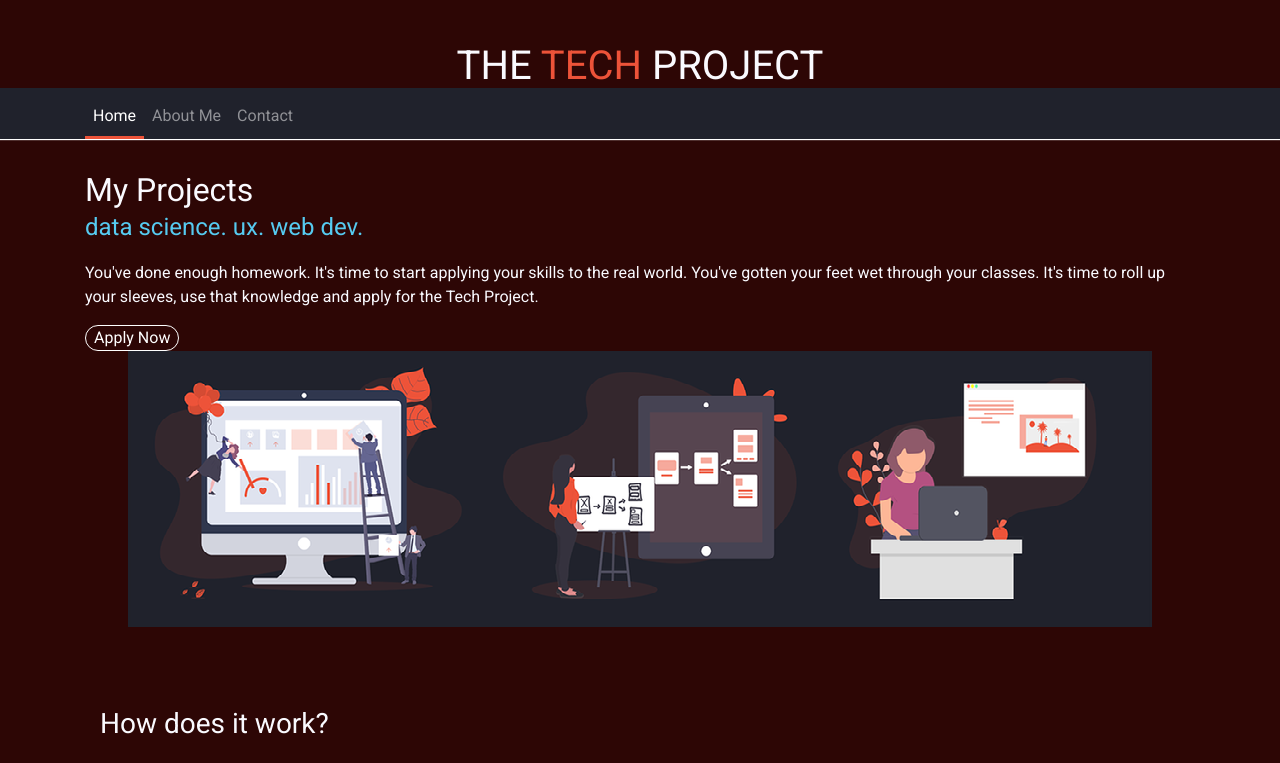
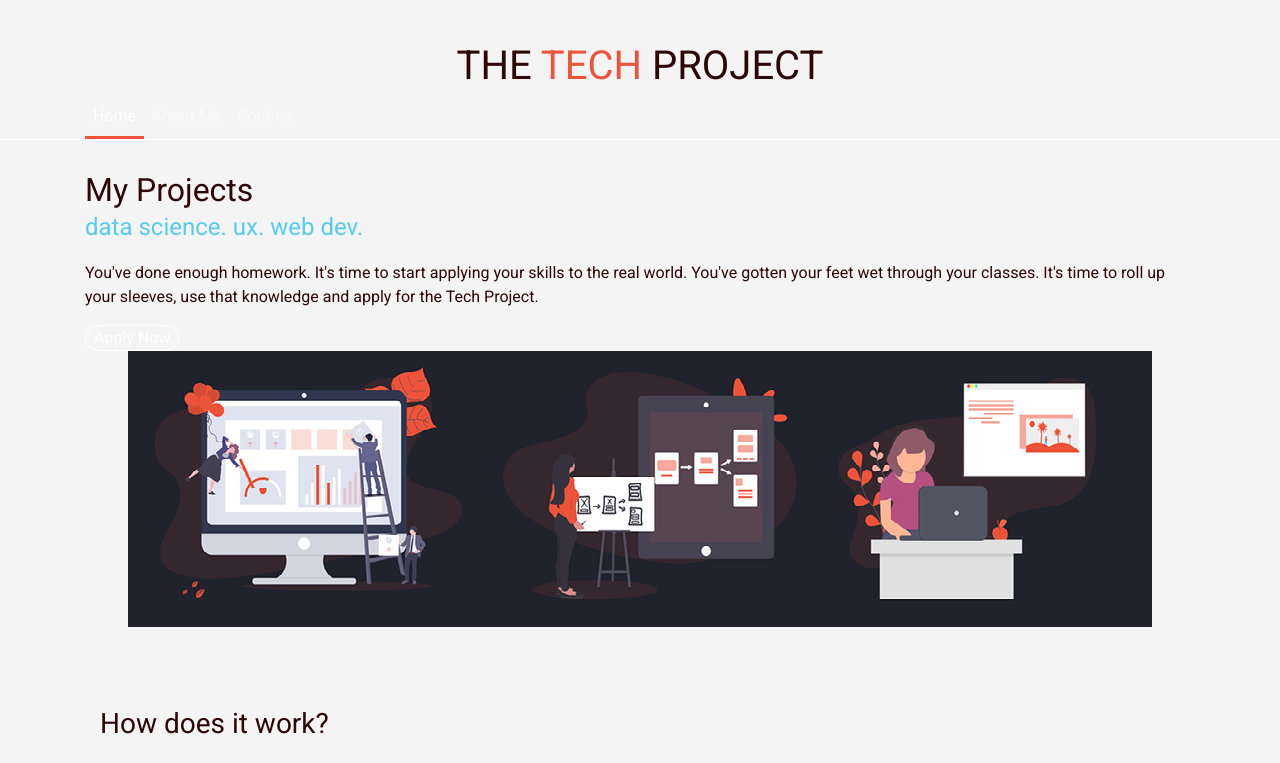
Before and after one commit to aionescu219/aionescu219.github.io, a plain HTML site: page index.html in a window 1280 px wide. Shown: the top 763 px of the page. Drawn offline with nearby package versions, Linux system fonts and the light colour scheme.

Commit message:
paper colors

```diff
--- a/css/style.css
+++ b/css/style.css
@@ -1,7 +1,7 @@
 body {
     font-family: 'Roboto', sans-serif;
-    color: #fafaff;
-    background-color:#2d0605;
+    color: #2d0605;
+    background-color:#f4f4f4;
 }
 
 a {
@@ -18,7 +18,7 @@ main {
 }
 
 nav {
-    background-color: #20222c;
+    background-color: #f4f4f4;
     box-shadow: 0 1px 1px #ffffff;
   }
 
```
